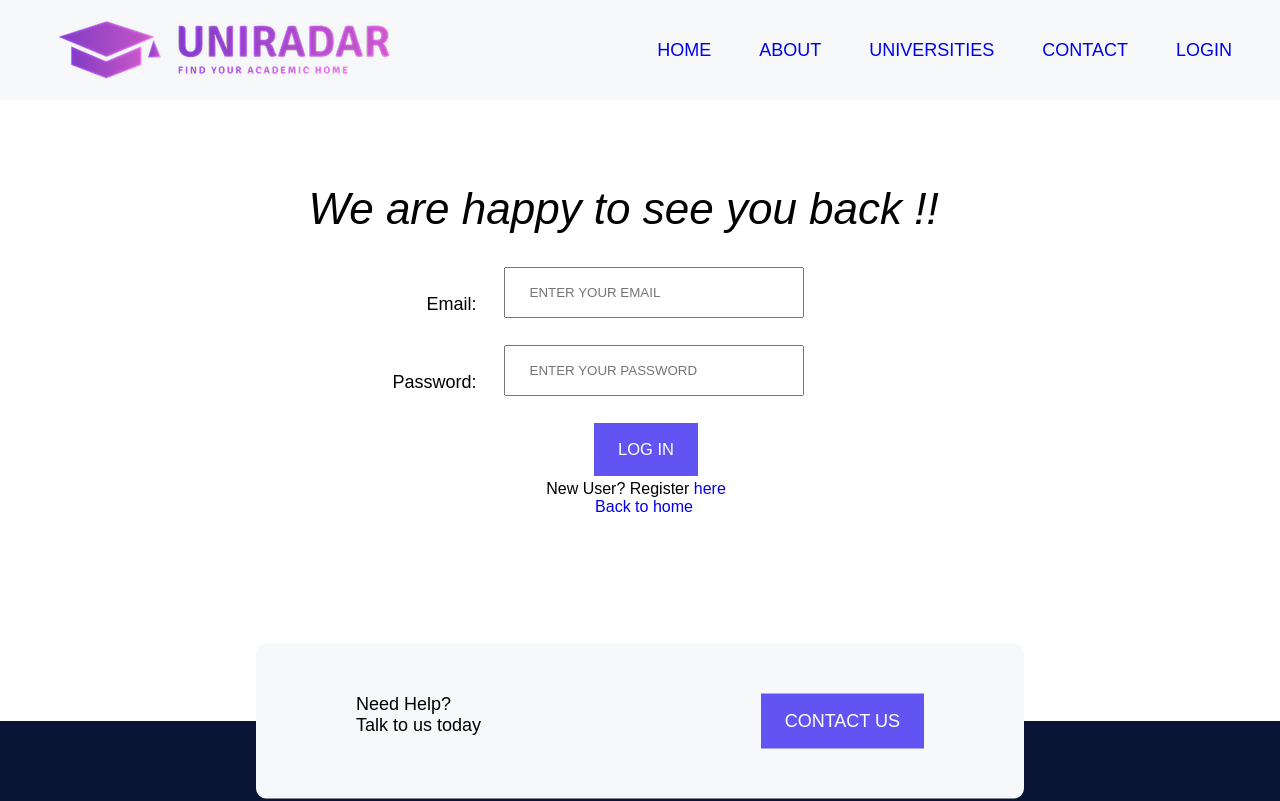
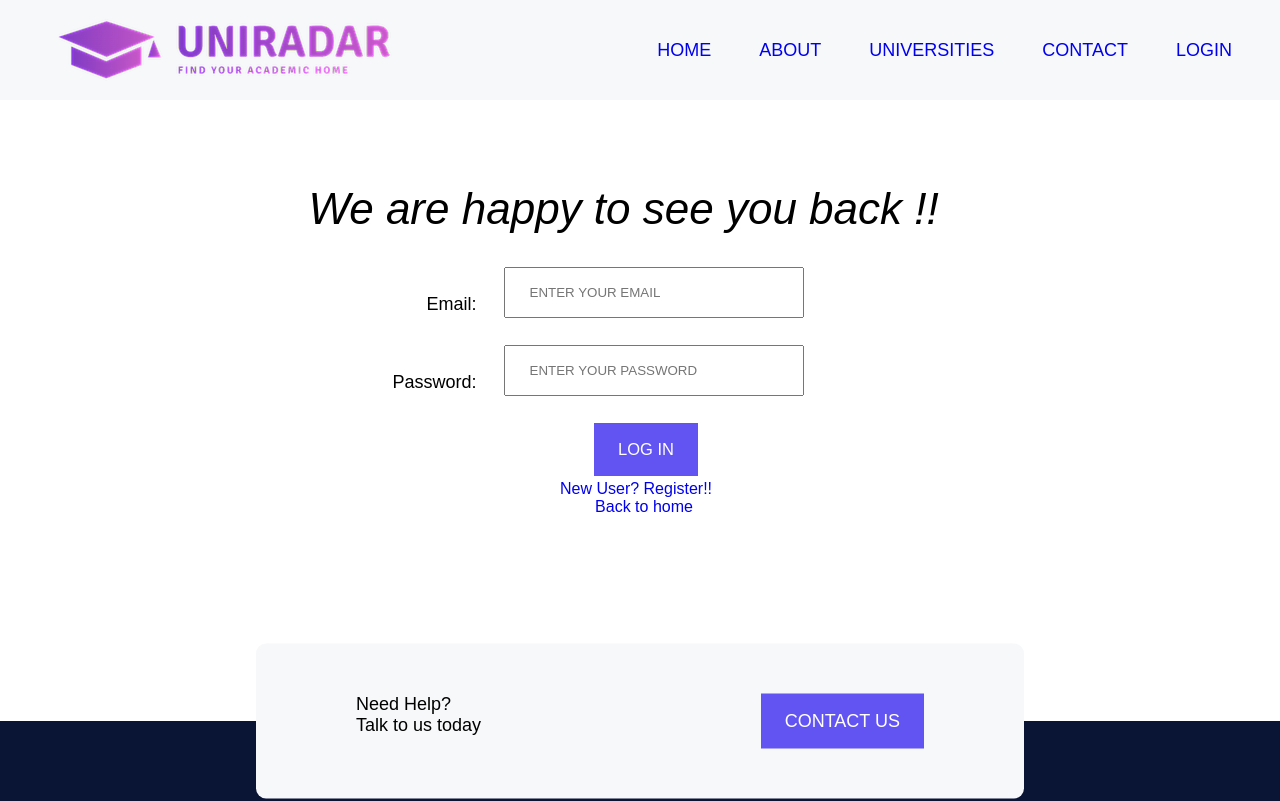
Before and after one commit to sakshi3197/Uniradar, a React (Create React App) app in the folder uniradar/: page /login in a window 1280 px wide. Shown: the top 801 px of the page. Built offline with nearby package versions, Linux system fonts and the light colour scheme.

Commit message:
changed cors to netlify

```diff
--- a/uniradar/src/Login.js
+++ b/uniradar/src/Login.js
@@ -5,6 +5,7 @@ import { Button } from "./styles/Button.js";
 import './Loginstyles.css';
 import Cookies from 'js-cookie';
 import axios from 'axios';
+import { NavLink } from "react-router-dom";
 
 
 function Login() {
@@ -132,7 +133,12 @@ function Login() {
             </table>
           </form>
           <span class="to-register">
-            New User? Register <a href="./registration">here</a>
+          <NavLink
+                  to="/registration">
+
+
+            New User?   Register!!                </NavLink>
+
           </span>
 
           <div class="home-link">
```
Also changed, not shown: 2 other files (tests, documents, lock files or other folders).
